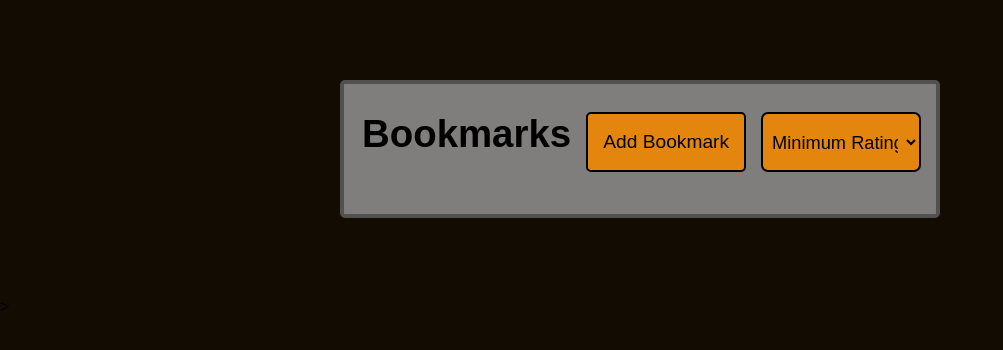
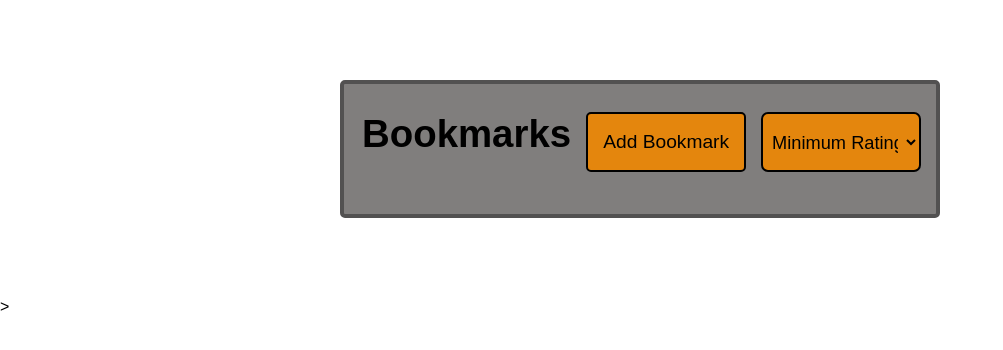
Before and after one commit to thinkful-ei-unicorn/bretThinkful-bookmarks-app, a website: page index.html in a window 1280 px wide. Shown: the whole page, without its empty margins (0-1003 px from the left). Drawn offline with nearby package versions, Linux system fonts and the light colour scheme; no server answers.

Commit message:
contrast

```diff
--- a/styles.css
+++ b/styles.css
@@ -6,7 +6,7 @@
   }
   body {
     font-family: fantasy;
-    background-color: rgb(19, 12, 2);
+    background-color: rgb(255, 255, 255);
     margin: 0;
   }
 
```
